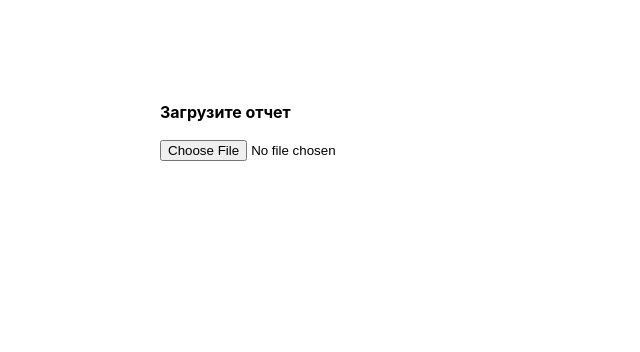
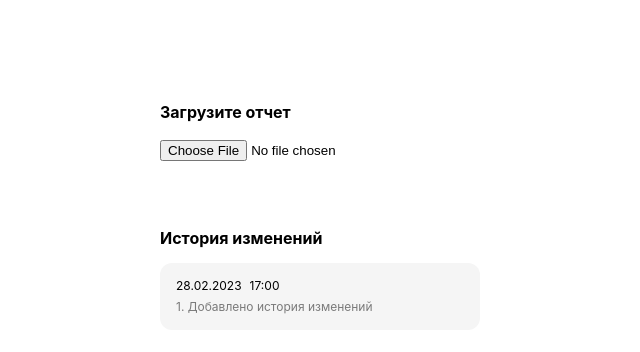
Before and after one commit to Dindro/marketplace-report, a Vue app: page / in a window 1280 px wide. Shown: the top 352 px of the page, without its empty margins (0-640 px from the left). Built offline with nearby package versions, Linux system fonts and the light colour scheme.

Commit message:
add history change

```diff
--- /dev/null
+++ b/src/components/Version/VersionHistory.vue
@@ -0,0 +1,63 @@
+<template>
+    <div>
+        <div v-for="(item, index) in data" :key="index" class="version-history">
+            <div class="version-history__header">
+                <span class="version-history__date">{{ item.date }}</span>
+                <span class="version-history__time">{{ item.time }}</span>
+            </div>
+
+            <div v-if="item.points.length" class="version-history__points">
+                <p v-for="(point, pointIndex) in item.points" class="version-history__point">
+                    {{ pointIndex + 1 }}. {{ point }}
+                </p>
+            </div>
+        </div>
+    </div>
+</template>
+
+<script lang="ts" setup>
+    interface IVersion {
+        date: string,
+        time: string,
+        points: string[];
+    }
+
+    const data: IVersion[] = [
+        {
+            date: '28.02.2023',
+            time: '17:00',
+            points: ['Добавлено история изменений']
+        },
+    ];
+</script>
+
+<style lang="scss" scoped>
+    .version-history {
+        font-size: 12px;
+        line-height: 1.1;
+        background-color: #F5F5F5;
+        padding: 16px;
+        width: 320px;
+        border-radius: 12px;
+
+        &__time {
+            margin-left: 8px;
+        }
+
+        &__points {
+            margin-top: 8px;
+        }
+
+        &__point {
+            color: rgba(black, 0.5);
+
+            & + & {
+                margin-top: 4px;
+            }
+        }
+
+        & + & {
+            margin-top: 12px;
+        }
+    }
+</style>
--- a/src/views/ReportView.vue
+++ b/src/views/ReportView.vue
@@ -11,7 +11,7 @@
             </div>
         </div>
 
-        <div v-if="summary" class="product-info__block">
+        <div v-if="fractions.length" class="product-info__block">
             <p class="product-info__title">По долям</p>
             <FractionSummary
                 v-for="(fraction, index) in fractions"
@@ -19,6 +19,12 @@
                 :fraction-summary="fraction"
             />
         </div>
+
+        <div class="product-info__block">
+            <p class="product-info__title">История изменений</p>
+            <VersionHistory />
+        </div>
+
     </div>
 </template>
 
@@ -33,6 +39,7 @@ import type { ISummaryReport, IFractionSummaryReport } from '@/use-cases/GetRepo
 
 import Summary from '@/components/Report/Summary.vue';
 import FractionSummary from '@/components/Report/FractionSummary.vue';
+import VersionHistory from '@/components/Version/VersionHistory.vue';
 
 const summary = ref<ISummaryReport>();
 const fractions: Ref<IFractionSummaryReport[]> = ref([]);
```
